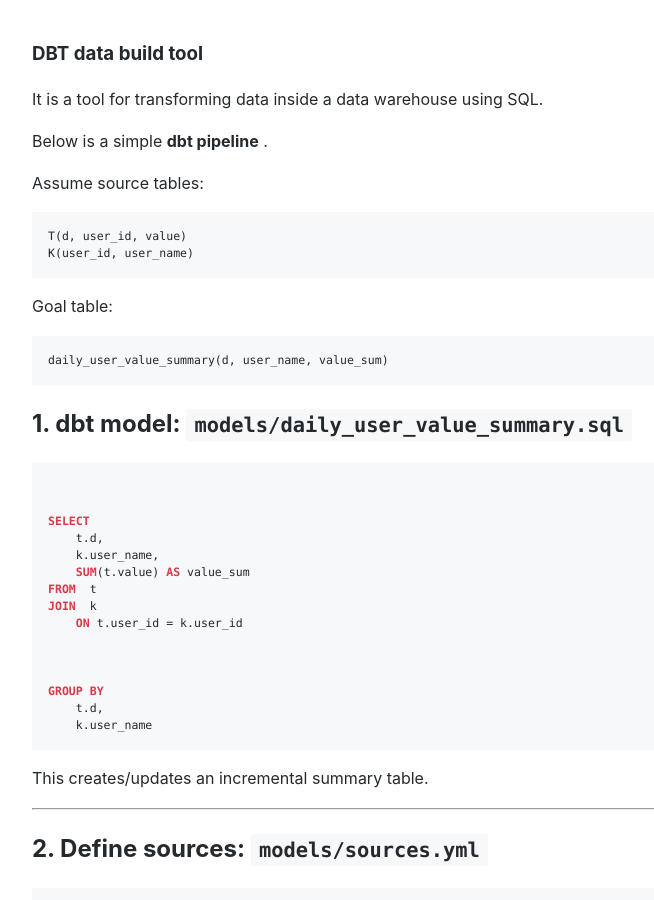
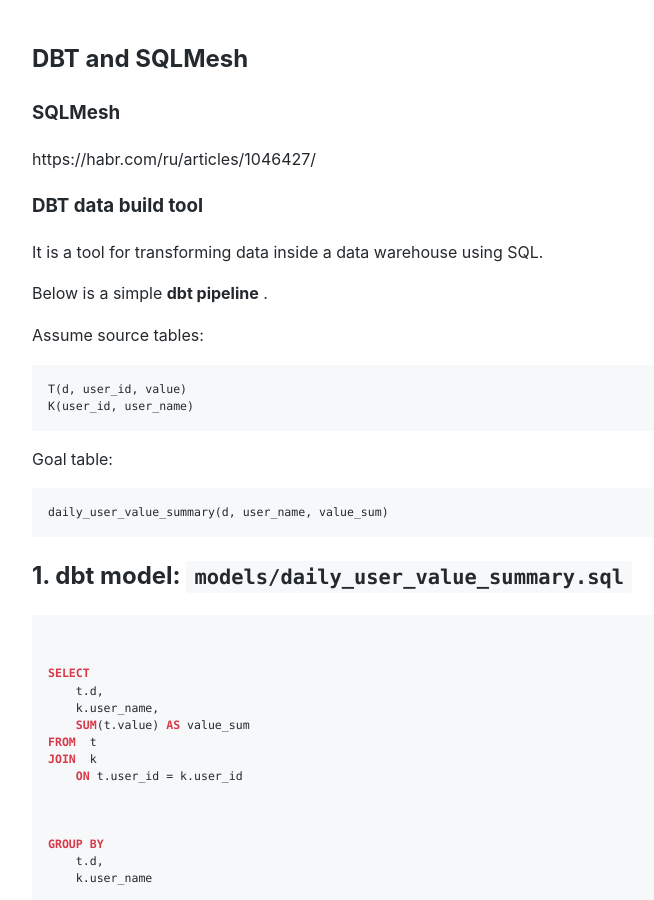
Before and after one commit to Michael-Lubinsky/michael-lubinsky.github.com, a Jekyll site: the page built from dbt/dbt.md, in a window 1280 px wide and 900 px high. Shown: the whole window, without its empty margins (158-812 px from the left). Built offline with Jekyll 4.4.1, drawn with Linux system fonts in a browser that asks for light colours; our own code applies the rules of GitHub Pages for plain Markdown files.

Commit message:
Update dbt.md

```diff
--- a/dbt/dbt.md
+++ b/dbt/dbt.md
@@ -1,3 +1,8 @@
+## DBT and SQLMesh
+
+### SQLMesh
+https://habr.com/ru/articles/1046427/
+
 ### DBT **data build tool**
 
 It is a tool for transforming data inside a data warehouse using SQL.
```
